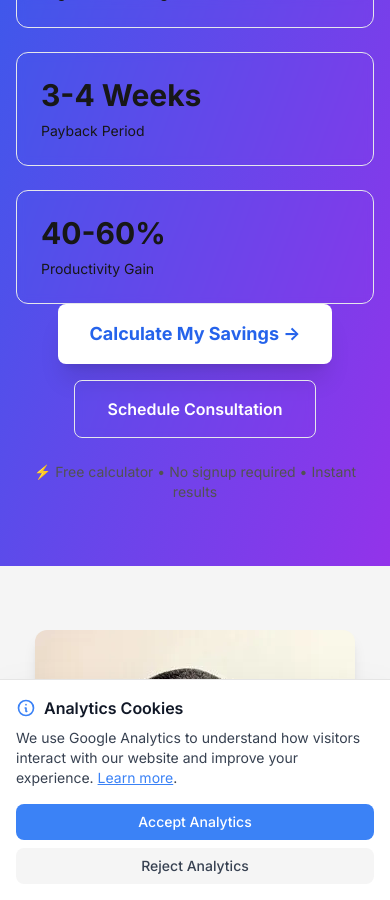
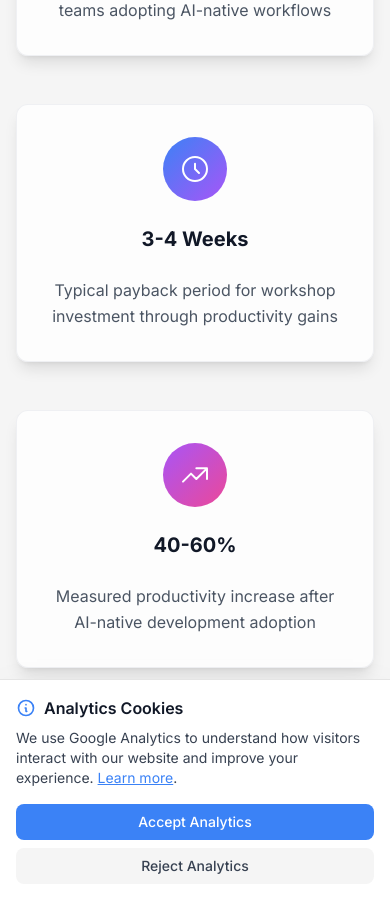
Before and after one commit to angeldimitrov/angeldimitrov.github.io, a Jekyll site: the page built from index.html, in a window 390 px wide and 900 px high, scrolled down 8111 px. Built offline with Jekyll 4.4.1, drawn with Linux system fonts in a browser that asks for light colours; some of the changed text lies outside the part shown.

Commit message:
feat: Restore Services section and reorder page sections for better UX
- Restored Services section to original clean 3-card layout
- Converted ROI Calculator to standalone light section after Services
- Reordered sections: Services → ROI Calculator → Success Stories → About → CTA
- Removed duplicate ROI Calculator reference section
- Maintained dark/light section alternation pattern throughout page
- Improved visual hierarchy and content separation

This change addresses user feedback that merged sections felt too large
and mixed different concepts (services vs. outcomes). The new order
maintains clear separation of "what I offer" vs "what you get" while
preserving design consistency.

🤖 Generated with [Claude Code](https://claude.com/claude-code)

Co-Authored-By: Claude <noreply@anthropic.com>

```diff
--- a/index.html
+++ b/index.html
@@ -405,9 +405,7 @@ structured_data: |
             How I Can Help You <span class="gradient-text-hero">Succeed</span>
           </h2>
           <p class="md:text-md text-neutral-400">
-            Unlock the full potential of your development team with tailored AI
-            solutions. My services are designed to enhance efficiency, quality,
-            and collaboration.
+            Unlock the full potential of your development team with tailored AI solutions. My services are designed to enhance efficiency, quality, and collaboration.
           </p>
         </div>
       </div>
@@ -425,10 +423,7 @@ structured_data: |
             </h3>
           </div>
           <p class="text-neutral-300 leading-relaxed text-left">
-            Get expert guidance on selecting the right AI tools, designing
-            scalable workflows, and preparing your team for AI-native
-            development. I help you cut through the noise and choose solutions
-            that align with your business goals.
+            Get expert guidance on selecting the right AI tools, designing scalable workflows, and preparing your team for AI-native development. I help you cut through the noise and choose solutions that align with your business goals.
           </p>
         </div>
 
@@ -445,10 +440,7 @@ structured_data: |
             </h3>
           </div>
           <p class="text-neutral-300 leading-relaxed text-left">
-            Validate the value of AI in your development process with a tailored
-            proof-of-concept. We'll design and run a pilot workflow that
-            demonstrates measurable ROI and builds confidence for broader
-            adoption.
+            Validate the value of AI in your development process with a tailored proof-of-concept. We'll design and run a pilot workflow that demonstrates measurable ROI and builds confidence for broader adoption.
           </p>
         </div>
 
@@ -483,55 +475,94 @@ structured_data: |
   </div>
 </section>
 
-
-<!-- ROI Calculator CTA Section -->
-<section id="roi-calculator-cta" class="bg-gradient-to-br from-blue-600 to-purple-600 py-16 md:py-24 lg:py-32">
+<!-- ROI Calculator Section -->
+<section id="roi-calculator-cta" class="bg-neutral-100 py-16 md:py-24 lg:py-32">
   <div class="container">
-    <div class="text-center text-white mb-12">
-      <div class="w-20 h-20 bg-white/20 rounded-full flex items-center justify-center mx-auto mb-6 backdrop-blur-sm">
-        <svg class="w-10 h-10 text-white" fill="none" stroke="currentColor" viewBox="0 0 24 24" xmlns="http://www.w3.org/2000/svg">
-          <path stroke-linecap="round" stroke-linejoin="round" stroke-width="2" d="M9 7h6m0 10v-3m-3 3h.01M9 17h.01M9 14h.01M12 14h.01M15 11h.01M12 11h.01M9 11h.01M7 21h10a2 2 0 002-2V5a2 2 0 00-2-2H7a2 2 0 00-2 2v14a2 2 0 002 2z"></path>
-        </svg>
-      </div>
-      <p class="mb-3 font-semibold md:mb-4 text-white/80 uppercase tracking-wider">ROI Calculator</p>
-      <h2 class="mb-5 text-3xl font-bold md:mb-6 md:text-4xl lg:text-5xl">
-        Calculate Your <span class="text-yellow-300">Exact Savings</span>
+    <div class="flex flex-col">
+      <div class="mb-8 md:mb-10 lg:mb-12 text-center">
+        <div class="w-full">
+          <p class="mb-3 font-semibold md:mb-4 text-neutral-600">ROI Calculator</p>
+          <h2 class="mb-5 text-3xl font-bold md:mb-6 md:text-4xl lg:text-5xl text-neutral-900">
+            Calculate Your <span class="gradient-text-light">Exact Savings</span>
           </h2>
-      <p class="text-xl md:text-2xl mb-8 text-white/90 font-light max-w-3xl mx-auto">
+          <p class="md:text-md text-neutral-600 max-w-3xl mx-auto">
             See precisely how much your team will save with AI-native development. Get custom ROI calculations based on your team size, costs, and workflow.
           </p>
         </div>
+      </div>
 
-    <!-- Key Benefits Grid -->
-    <div class="grid grid-cols-1 md:grid-cols-3 gap-6 mb-10">
-      <div class="bg-white/10 backdrop-blur-sm rounded-xl p-6 border border-white/20">
-        <div class="text-3xl font-bold text-yellow-300 mb-2">€500K+</div>
-        <div class="text-sm text-white/80">Avg. Annual Savings</div>
+      <!-- ROI Metrics Cards -->
+      <div class="grid grid-cols-1 gap-y-12 md:grid-cols-3 md:gap-x-8 lg:gap-x-12 mb-10">
+        <!-- Savings Card -->
+        <div class="bg-white/80 rounded-xl p-8 border border-gray-200/60 backdrop-blur-sm text-center shadow-lg hover:shadow-xl transition-shadow">
+          <div class="mb-6">
+            <div class="w-16 h-16 bg-gradient-to-br from-emerald-500 to-blue-500 rounded-full flex items-center justify-center mx-auto mb-6">
+              <svg class="w-8 h-8 text-white" fill="none" stroke="currentColor" viewBox="0 0 24 24" xmlns="http://www.w3.org/2000/svg">
+                <path stroke-linecap="round" stroke-linejoin="round" stroke-width="1.5" d="M12 8c-1.657 0-3 .895-3 2s1.343 2 3 2 3 .895 3 2-1.343 2-3 2m0-8c1.11 0 2.08.402 2.599 1M12 8V7m0 1v8m0 0v1m0-1c-1.11 0-2.08-.402-2.599-1M21 12a9 9 0 11-18 0 9 9 0 0118 0z"></path>
+              </svg>
             </div>
-      <div class="bg-white/10 backdrop-blur-sm rounded-xl p-6 border border-white/20">
-        <div class="text-3xl font-bold text-yellow-300 mb-2">3-4 Weeks</div>
-        <div class="text-sm text-white/80">Payback Period</div>
+            <h3 class="text-xl font-bold md:text-2xl text-gray-900 mb-2">
+              €500K+
+            </h3>
           </div>
-      <div class="bg-white/10 backdrop-blur-sm rounded-xl p-6 border border-white/20">
-        <div class="text-3xl font-bold text-yellow-300 mb-2">40-60%</div>
-        <div class="text-sm text-white/80">Productivity Gain</div>
+          <p class="text-gray-600 leading-relaxed">
+            Average annual savings for mid-sized teams adopting AI-native workflows
+          </p>
+        </div>
+
+        <!-- Payback Card -->
+        <div class="bg-white/80 rounded-xl p-8 border border-gray-200/60 backdrop-blur-sm text-center shadow-lg hover:shadow-xl transition-shadow">
+          <div class="mb-6">
+            <div class="w-16 h-16 bg-gradient-to-br from-blue-500 to-purple-500 rounded-full flex items-center justify-center mx-auto mb-6">
+              <svg class="w-8 h-8 text-white" fill="none" stroke="currentColor" viewBox="0 0 24 24" xmlns="http://www.w3.org/2000/svg">
+                <path stroke-linecap="round" stroke-linejoin="round" stroke-width="1.5" d="M12 8v4l3 3m6-3a9 9 0 11-18 0 9 9 0 0118 0z"></path>
+              </svg>
+            </div>
+            <h3 class="text-xl font-bold md:text-2xl text-gray-900 mb-2">
+              3-4 Weeks
+            </h3>
+          </div>
+          <p class="text-gray-600 leading-relaxed">
+            Typical payback period for workshop investment through productivity gains
+          </p>
+        </div>
+
+        <!-- Productivity Card -->
+        <div class="bg-white/80 rounded-xl p-8 border border-gray-200/60 backdrop-blur-sm text-center shadow-lg hover:shadow-xl transition-shadow">
+          <div class="mb-6">
+            <div class="w-16 h-16 bg-gradient-to-br from-purple-500 to-pink-500 rounded-full flex items-center justify-center mx-auto mb-6">
+              <svg class="w-8 h-8 text-white" fill="none" stroke="currentColor" viewBox="0 0 24 24" xmlns="http://www.w3.org/2000/svg">
+                <path stroke-linecap="round" stroke-linejoin="round" stroke-width="1.5" d="M13 7h8m0 0v8m0-8l-8 8-4-4-6 6"></path>
+              </svg>
+            </div>
+            <h3 class="text-xl font-bold md:text-2xl text-gray-900 mb-2">
+              40-60%
+            </h3>
+          </div>
+          <p class="text-gray-600 leading-relaxed">
+            Measured productivity increase after AI-native development adoption
+          </p>
         </div>
       </div>
 
+      <!-- CTA Buttons -->
       <div class="flex flex-col sm:flex-row gap-4 justify-center items-center">
-      <a href="/roi-calculator/" class="inline-block px-8 py-4 bg-white text-blue-600 font-bold rounded-lg hover:bg-gray-100 transition-all transform hover:scale-105 shadow-xl text-lg">
+        <a href="/roi-calculator/" class="btn-primary">
           Calculate My Savings →
         </a>
-      <a href="https://calendly.com/angel-sourcestream/30min" target="_blank" rel="noopener noreferrer" class="inline-block px-8 py-4 bg-white/10 backdrop-blur-sm text-white font-semibold rounded-lg hover:bg-white/20 transition-all border border-white/30">
+        <a href="https://calendly.com/angel-sourcestream/30min" target="_blank" rel="noopener noreferrer" class="btn-secondary">
           Schedule Consultation
         </a>
       </div>
 
-    <p class="text-sm text-white/70 mt-6 text-center">
-      ⚡ Free calculator • No signup required • Instant results
+      <p class="text-sm text-neutral-500 mt-6 text-center">
+        Free calculator • No signup required • Instant results
       </p>
     </div>
+  </div>
 </section>
+
+{% include success-stories.html %}
 
 <!-- About Angel Dimitrov -->
 <section id="about" class="bg-neutral-100 py-16 md:py-24 lg:py-32">
@@ -629,6 +660,4 @@ structured_data: |
   </div>
 </section>
 
-{% include success-stories.html %}
-
 {% include cta-transform.html %}
```
Also changed, not shown: dist/styles.css. Lines whose indentation alone changed are shown as unchanged.
